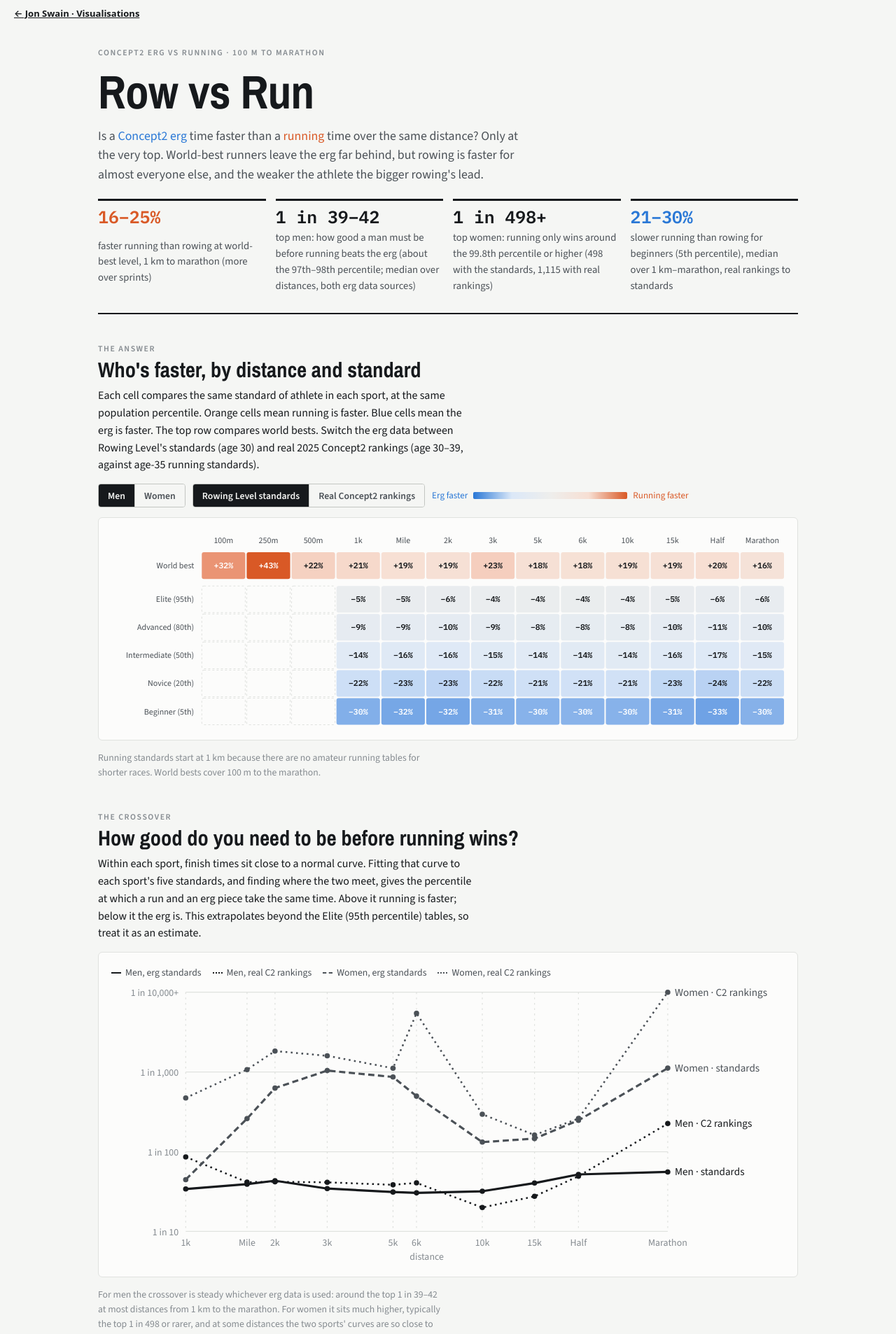
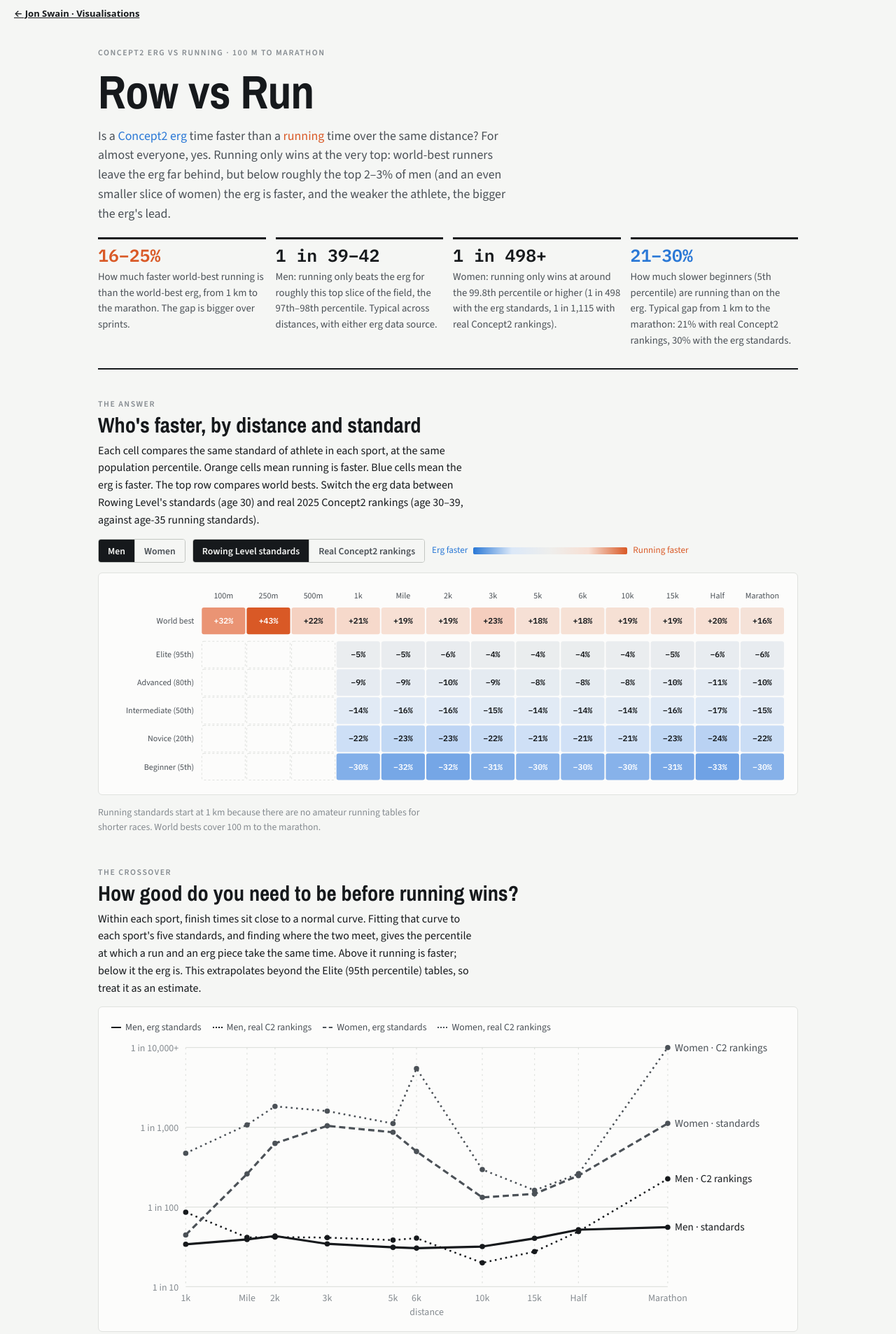
Before and after one commit to jonswain/jonswain.github.io, a Jekyll site: the page visualisations/row-vs-run/index.html, which Jekyll copies as it is, in a window 1280 px wide. Shown: the top 1906 px of the page at 70% size. Built offline with Jekyll 4.4.1, drawn with Linux system fonts in a browser that asks for light colours; some of the changed text lies outside the part shown.

Commit message:
Row vs Run: proofread page text and fix banner
Rewrite the headline figures so each label says what its number is, fix the
intro (it answered the question the wrong way round), correct the crossover
explanation for women (it's the wider spread of women's erg times, not a
smaller gender gap), and tidy smaller wording. Align the banner labels.

Co-Authored-By: Claude Opus 5.5 <noreply@anthropic.com>

```diff
--- a/visualisations/row-vs-run/index.html
+++ b/visualisations/row-vs-run/index.html
@@ -86,7 +86,7 @@ p { margin: 0; max-width: 68ch; }
 .mono { font-family: var(--f-mono); font-variant-numeric: tabular-nums; }
 header.top { display: grid; gap: 14px; padding-bottom: 28px; border-bottom: 2px solid var(--ink); }
 .verdict { display: grid; grid-template-columns: repeat(auto-fit, minmax(220px, 1fr)); gap: 14px; margin-top: 6px; }
-.v { display: grid; gap: 4px; padding-top: 10px; border-top: 3px solid var(--ink); }
+.v { display: grid; gap: 4px; align-content: start; padding-top: 10px; border-top: 3px solid var(--ink); }
 .v .n { font: 600 1.55rem/1.1 var(--f-mono); white-space: nowrap; }
 .v .k { font-size: 0.92rem; color: var(--ink-2); }
 section.block { display: grid; gap: 14px; padding-block: 44px 4px; }
@@ -125,7 +125,7 @@ td.n, th.n { text-align: right; font-family: var(--f-mono); font-variant-numeric
 <header class="top">
   <span class="eyebrow">Concept2 erg vs running · 100 m to marathon</span>
   <h1>Row vs Run</h1>
-  <p class="lede">Is a <span class="row-c">Concept2 erg</span> time faster than a <span class="run-c">running</span> time over the same distance? Only at the very top. World-best runners leave the erg far behind, but rowing is faster for almost everyone else, and the weaker the athlete the bigger rowing's lead.</p>
+  <p class="lede">Is a <span class="row-c">Concept2 erg</span> time faster than a <span class="run-c">running</span> time over the same distance? For almost everyone, yes. Running only wins at the very top: world-best runners leave the erg far behind, but below roughly the top 2–3% of men (and an even smaller slice of women) the erg is faster, and the weaker the athlete, the bigger the erg's lead.</p>
   <div class="verdict" id="verdict"></div>
 </header>
 
@@ -154,10 +154,10 @@ td.n, th.n { text-align: right; font-family: var(--f-mono); font-variant-numeric
 
 <section class="block" id="spread">
   <div class="head"><span class="eyebrow">Why the gap closes</span><h2>The erg squashes everyone together</h2>
-  <p>How close each standard gets to world-best speed, averaged over 1 km to 10 km. A beginner on the erg is already about two-thirds of the way to world-record pace. A beginner runner is at about 40%.</p></div>
+  <p>How close each standard gets to world-best speed, averaged over 1 km to 10 km. A beginner on the erg already moves at about two-thirds of world-best speed. A beginner runner moves at about 40%.</p></div>
   <div class="panel"><div class="legend"><span><i style="background:var(--row)"></i>Erg</span><span><i style="background:var(--run)"></i>Running</span></div><div class="chart" id="spreadChart"></div></div>
-  <div class="head"><h3>Power, not effort, sets erg pace</h3>
-  <p>The Concept2 monitor turns power into pace with a cube root: watts = 2.80 ÷ (seconds per metre)³. Eight times the power only doubles the speed. Running speed rises roughly in line with the energy you put in. So differences in fitness show up about three times smaller on the erg. Body weight works the same way: the erg carries your weight for you, while a runner has to lift every kilogram.</p></div>
+  <div class="head"><h3>The erg's pace scale compresses differences in fitness</h3>
+  <p>The Concept2 monitor turns power into pace with a cube root: watts = 2.80 ÷ (seconds per metre)³. Eight times the power only doubles the speed. Running speed rises roughly in proportion to the energy you put in. So the same difference in fitness shows up about three times smaller on the erg. Body weight matters too: the erg supports your weight, while a runner carries every kilogram.</p></div>
   <div class="panel"><div class="legend" id="pLegend"></div><div class="chart" id="physChart"></div>
   <p class="note" id="physNote"></p></div>
 </section>
@@ -222,10 +222,10 @@ const fmtOne = v => v == null ? "–" : v > 10000 ? "over 10,000" : Math.round(v
   const mL = oneInMed(R.crossover, "M"), mC = oneInMed(R.crossover_c2, "M"), fL = oneInMed(R.crossover, "F"), fC = oneInMed(R.crossover_c2, "F");
   const V = (n, k) => `<div class="v"><span class="n">${n}</span><span class="k">${k}</span></div>`;
   $("#verdict").innerHTML =
-    V(`<span class="run-c">${Math.min(...wb).toFixed(0)}–${Math.max(...wb).toFixed(0)}%</span>`, "faster running than rowing at world-best level, 1 km to marathon (more over sprints)") +
-    V(`1 in ${Math.round(Math.min(mL, mC))}–${Math.round(Math.max(mL, mC))}`, "top men: how good a man must be before running beats the erg (about the 97th–98th percentile; median over distances, both erg data sources)") +
-    V(`1 in ${fmtOne(Math.min(fL, fC))}+`, `top women: running only wins around the 99.8th percentile or higher (${fmtOne(fL)} with the standards, ${fmtOne(fC)} with real rankings)`) +
-    V(`<span class="row-c">${Math.round(Math.min(begL, begC))}–${Math.round(Math.max(begL, begC))}%</span>`, "slower running than rowing for beginners (5th percentile), median over 1 km–marathon, real rankings to standards");
+    V(`<span class="run-c">${Math.min(...wb).toFixed(0)}–${Math.max(...wb).toFixed(0)}%</span>`, "How much faster world-best running is than the world-best erg, from 1 km to the marathon. The gap is bigger over sprints.") +
+    V(`1 in ${Math.round(Math.min(mL, mC))}–${Math.round(Math.max(mL, mC))}`, "Men: running only beats the erg for roughly this top slice of the field, the 97th–98th percentile. Typical across distances, with either erg data source.") +
+    V(`1 in ${fmtOne(Math.min(fL, fC))}+`, `Women: running only wins at around the 99.8th percentile or higher (1 in ${fmtOne(fL)} with the erg standards, 1 in ${fmtOne(fC)} with real Concept2 rankings).`) +
+    V(`<span class="row-c">${Math.round(Math.min(begL, begC))}–${Math.round(Math.max(begL, begC))}%</span>`, `How much slower beginners (5th percentile) are running than on the erg. Typical gap from 1 km to the marathon: ${Math.round(begC)}% with real Concept2 rankings, ${Math.round(begL)}% with the erg standards.`);
 })();
 
 /* ---------- heatmap ---------- */
@@ -292,7 +292,7 @@ function lineChart(box, { series, yLo, yHi, yStep, yFmt, xs, xLabel, logY = fals
   const ser = [mk(R.crossover, "M", "Men · standards", "var(--ink)", "", 2.5), mk(R.crossover_c2, "M", "Men · C2 rankings", "var(--ink)", "2 4", 2),
                mk(R.crossover, "F", "Women · standards", "var(--ink-2)", "7 4", 2.5), mk(R.crossover_c2, "F", "Women · C2 rankings", "var(--ink-2)", "2 4", 2)];
   lineChart($("#crossChart"), { series: ser, yLo: 10, yHi: CAP, yStep: 10, logY: true, yFmt: v => v >= CAP ? "1 in 10,000+" : "1 in " + v.toLocaleString(), xs, xLabel: "distance", H: 320, ml: 84, mr: 132 });
-  $("#crossNote").textContent = `For men the crossover is steady whichever erg data is used: around the top 1 in ${Math.round(oneInMed(R.crossover, "M"))}–${Math.round(oneInMed(R.crossover_c2, "M"))} at most distances from 1 km to the marathon. For women it sits much higher, typically the top 1 in ${fmtOne(oneInMed(R.crossover, "F"))} or rarer, and at some distances the two sports' curves are so close to parallel that the extrapolation runs off the chart (shown at the top as 1 in 10,000+). Women's erg standards sit closer to the men's than women's running standards do, so women need to be further up the field before running catches up.`;
+  $("#crossNote").textContent = `For men the crossover is steady whichever erg data is used: around the top 1 in ${Math.round(oneInMed(R.crossover, "M"))}–${Math.round(oneInMed(R.crossover_c2, "M"))} at most distances from 1 km to the marathon. For women it sits much higher, typically the top 1 in ${fmtOne(oneInMed(R.crossover, "F"))} or rarer, and at some distances the two sports' curves are so close to parallel that the extrapolation runs off the chart (shown at the top as 1 in 10,000+). The reason is spread: women's erg times fan out more between beginner and elite than men's do, while running spreads by about the same amount for both. So for women the two sports' curves converge more slowly and only meet further up the field.`;
 })();
 
 /* ---------- pace curves ---------- */
@@ -387,8 +387,8 @@ function drawAge() {
   });
   const at = (age, lvl) => data.find(d => d.age === age && d.standard === lvl)?.run_faster_pct;
   const pos = data.filter(d => d.run_faster_pct > 0.5).sort((a, b) => b.run_faster_pct - a.run_faster_pct);
-  const fmtA = v => `${Math.abs(v).toFixed(0)}% ${v > 0 ? "in running's favour" : "in the erg's favour"}`;
-  $("#ageNote").textContent = `Numbers are % (positive = running faster). The erg's lead grows steadily with age: for an Intermediate it goes from ${fmtA(at(20, "Intermediate"))} at age 20 to ${fmtA(at(50, "Intermediate"))} at 50 and ${fmtA(at(80, "Intermediate"))} at 80. ` +
+  const fmtA = v => `${Math.abs(v).toFixed(0)}%`;
+  $("#ageNote").textContent = `Numbers are % (positive = running faster). The erg's lead grows steadily with age: for an Intermediate it is ${fmtA(at(20, "Intermediate"))} at age 20, ${fmtA(at(50, "Intermediate"))} at 50 and ${fmtA(at(80, "Intermediate"))} at 80. ` +
     (pos.length ? `Running only gets ahead for ${[...new Set(pos.map(d => `${d.standard.toLowerCase()} ${d.age}-year-olds`))].join(" and ")} (up to +${pos[0].run_faster_pct.toFixed(1)}%). ` : "Running is never ahead at this distance. ") +
     "Both sites age-adjust with their own models, so part of this pattern reflects how each one models ageing.";
 }
@@ -422,7 +422,7 @@ seg("#vG", [["M", "Men"], ["F", "Women"]], "g4", "M", drawValid);
 (() => {
   const items = [
     "<b>Standards.</b> Both sports use the same definition: Beginner, Novice, Intermediate, Advanced and Elite are the 5th, 20th, 50th, 80th and 95th percentiles of participants of the same gender and age. The running tables come from Running Level and the erg tables from its sister site Rowing Level (same publisher, same method). The main comparison uses age 30.",
-    "<b>World bests.</b> Running: the fastest outdoor track or road time at each distance from Wikipedia's List of world records in athletics, including its non-standard world bests such as 500 m. The men's marathon figure is whatever that list currently shows. Erg: the faster of Rowing Level's quoted fastest time and the best ranked time in the Concept2 Logbook, 2010–2026, all ages.",
+    "<b>World bests.</b> Running: the fastest outdoor track or road time at each distance from Wikipedia's List of world records in athletics, including its non-standard world bests such as 500 m. For the men's marathon that list currently gives 1:59:30, which is used as is. Erg: the faster of Rowing Level's quoted fastest time and the best ranked time in the Concept2 Logbook, 2010–2026, all ages.",
     "<b>Common distances.</b> Times are interpolated on a log-time against log-distance curve (monotone cubic, no extrapolation), so running standards that start at 1 km are not stretched down to sprints.",
     "<b>Crossover.</b> For each sport, gender and distance, log(time) is fitted as a straight line against the normal z-score of the five percentiles. The Rowing Level tables fit almost exactly (they are clearly generated from a normal model); the running tables fit to within about 2–3%. The crossover is where the two lines meet. It lies above the 95th percentile, so it is an extrapolation.",
     "<b>Validation.</b> Real 2025-season Concept2 Logbook rankings (May 2024 to April 2025), read at the same percentiles by fetching the ranking page at the right position, for 30–39 year-olds.",
```
